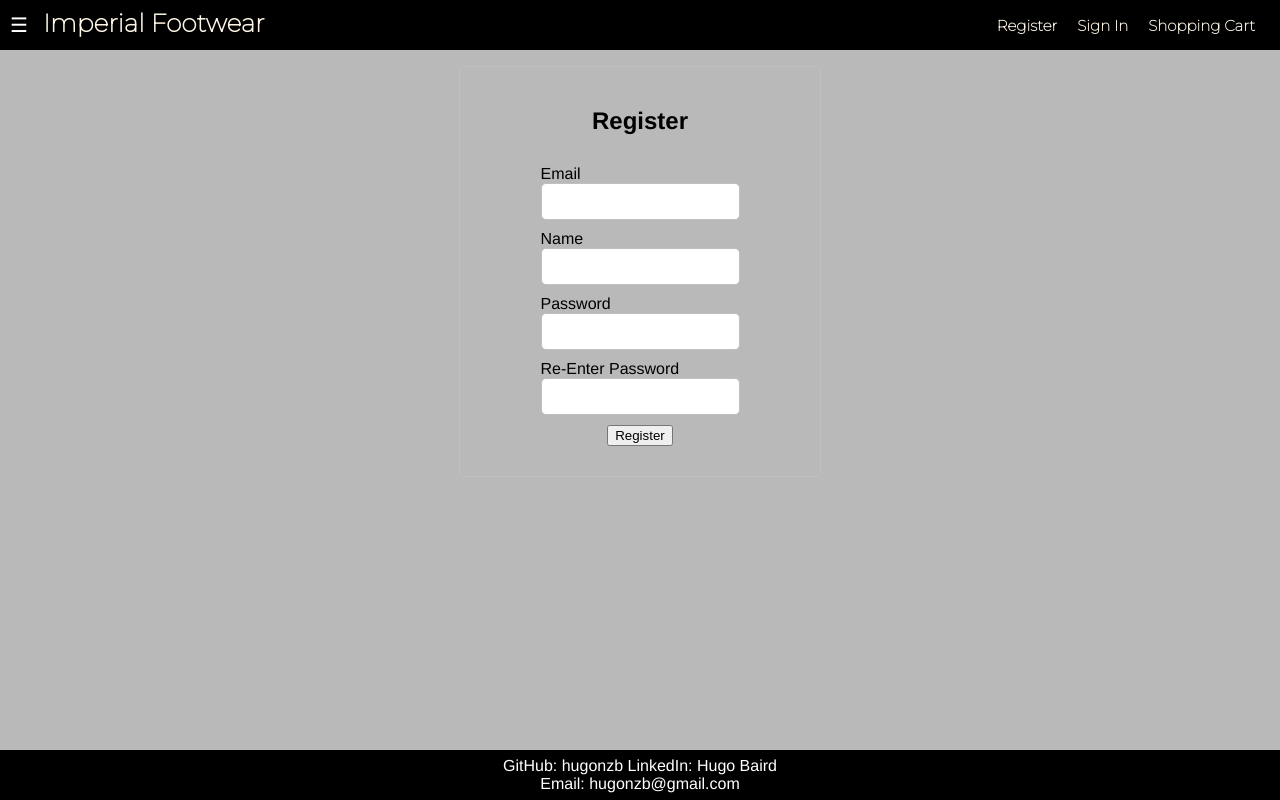
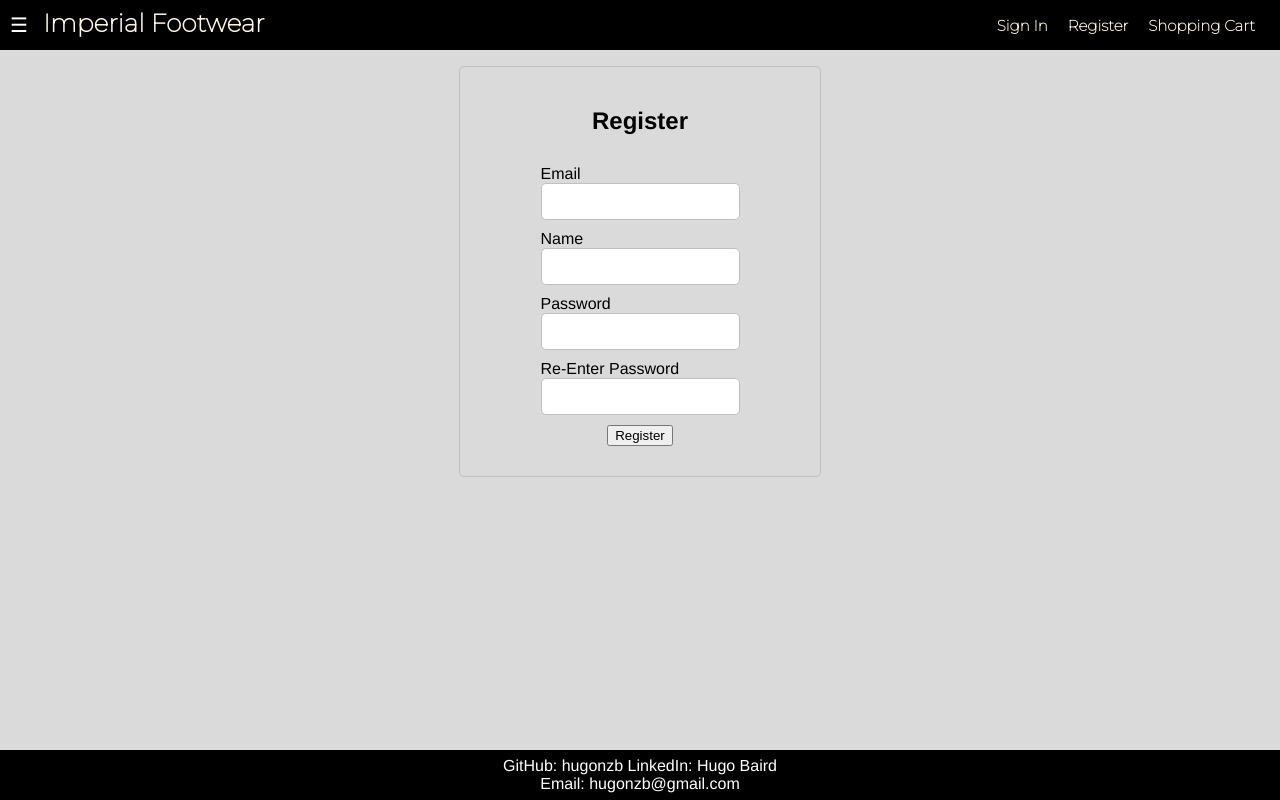
Before and after one commit to hugonzb/Imperial-Footwear, a React (Create React App) app in the folder front-end-display/: page /register in a window 1280 px wide. Built offline with nearby package versions, Linux system fonts and the light colour scheme.

Commit message:
Adjusted Redux links

```diff
--- a/front-end-display/src/App.js
+++ b/front-end-display/src/App.js
@@ -30,11 +30,12 @@ function App() {
                     <Link to="/">Imperial Footwear</Link>
                 </div>
                 <div className="header-buttons">
-                    <Link to="/register">Register</Link>
                     {
-                        userInfo ? <Link to="/profile">{userInfo.name}</Link>:
-                        <Link to="/signin">Sign In</Link>
+                        userInfo ? ( <Link to="/profile">{userInfo.name}</Link> ) :
+                        ( <Link to="/signin">Sign In</Link> )
                     }
+
+                    { userInfo ? ( null ) : ( <Link to="/register">Register</Link> ) }
                     <a href="shoppingcart.html">Shopping Cart</a>
                 </div>
             </header>
--- a/front-end-display/src/index.css
+++ b/front-end-display/src/index.css
@@ -17,7 +17,7 @@ body{
   font: 1.6rem Helvetica;
   height: 100vh;
   margin: 0;
-  background-color: rgb(185, 185, 185);
+  background-color: rgb(219, 218, 218);
 }
 
 body::-webkit-scrollbar {
--- a/front-end-display/src/screens/Register.js
+++ b/front-end-display/src/screens/Register.js
@@ -15,7 +15,7 @@ function Register (props) {
 
     useEffect(() => {
         if(userInfo){
-            props.history.push("/");
+            props.history.push("/signin");
         }
         return () => {
             //
@@ -49,7 +49,7 @@ function Register (props) {
                 </li>
                 <li>
                     <label htmlFor="rePassword">Re-Enter Password</label>
-                    <input type ="rePassword" name="rePassword" id="rePassword" onChange ={(e) => setRePassword(e.target.value)}></input>
+                    <input type ="password" name="rePassword" id="rePassword" onChange ={(e) => setRePassword(e.target.value)}></input>
                 </li>
                 <li>
                     <button type = "submit" className="button primary">Register</button>
```
